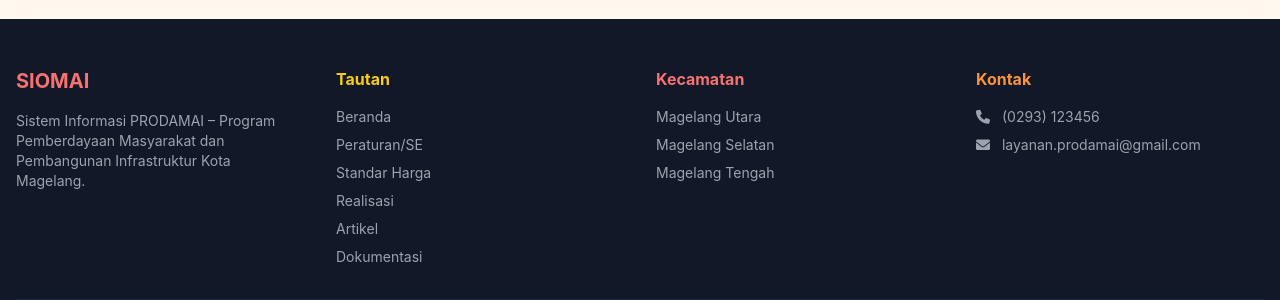
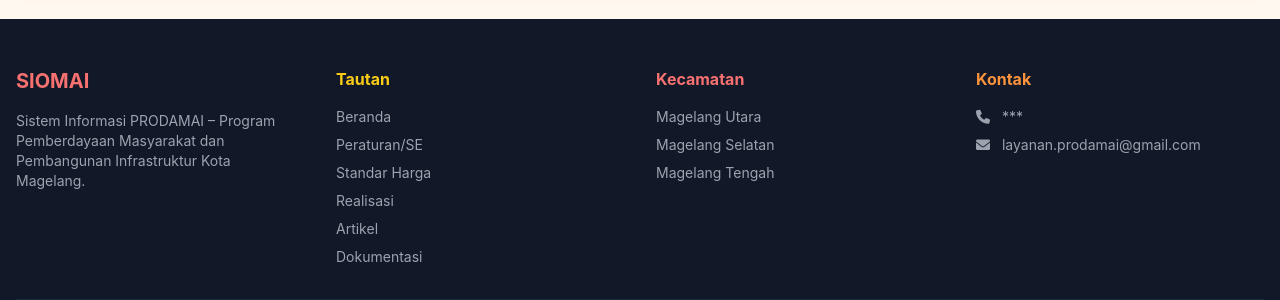
Before and after one commit to fasilitatormgl/siomai, a Jekyll site: the page built from index.html, in a window 1280 px wide and 900 px high, scrolled down 1459 px. Shown: the part 500-800 px from the top of the window. Built offline with Jekyll 4.4.1, drawn with Linux system fonts in a browser that asks for light colours; nearby versions of some CDN libraries.

Commit message:
Update default.html

```diff
--- a/_layouts/default.html
+++ b/_layouts/default.html
@@ -223,7 +223,7 @@
                 <div>
                     <h4 class="font-bold mb-4 text-orange-400">Kontak</h4>
                     <ul class="space-y-2 text-gray-400 text-sm">
-                        <li><i class="fas fa-phone mr-2"></i> (0293) 123456</li>
+                        <li><i class="fas fa-phone mr-2"></i> *** </li>
                         <li><i class="fas fa-envelope mr-2"></i> layanan.prodamai@gmail.com</li>
                     </ul>
                 </div>
```
